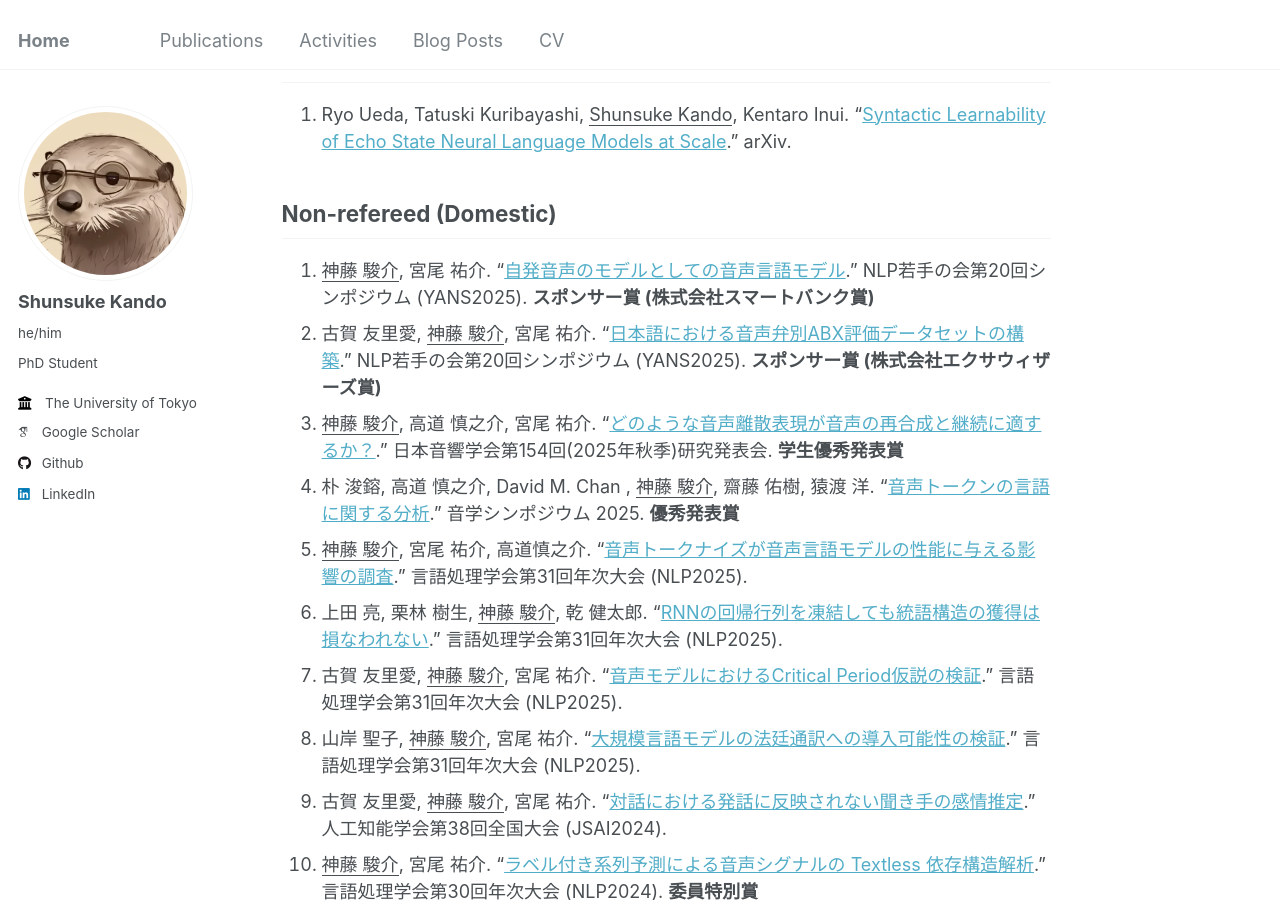
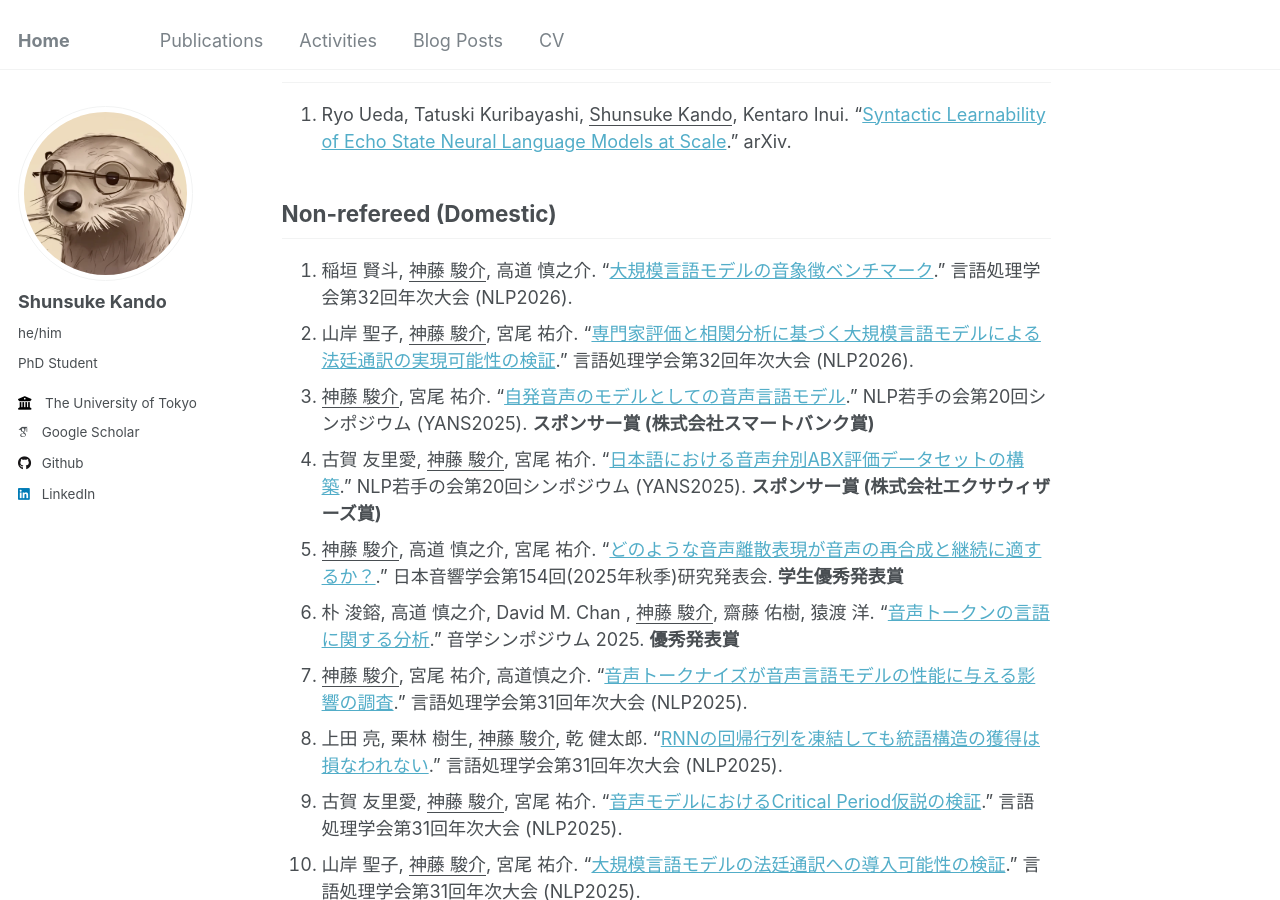
Before and after one commit to gifdog97/gifdog97.github.io, a Jekyll site: the page built from _pages/publications.md, in a window 1280 px wide and 900 px high, scrolled down 714 px. Built offline with Jekyll 4.4.1, drawn with Linux system fonts in a browser that asks for light colours; some web fonts are replaced.

Commit message:
add publication (nlp2026)

```diff
--- a/_pages/publications.md
+++ b/_pages/publications.md
@@ -19,6 +19,8 @@
 
 ## Non-refereed (Domestic)
 
+1. 稲垣 賢斗, <u>神藤 駿介</u>, 高道 慎之介. "[大規模言語モデルの音象徴ベンチマーク](https://www.anlp.jp/proceedings/annual_meeting/2026/pdf_dir/TS2-4.pdf)." 言語処理学会第32回年次大会 (NLP2026).
+1. 山岸 聖子, <u>神藤 駿介</u>, 宮尾 祐介. "[専門家評価と相関分析に基づく大規模言語モデルによる法廷通訳の実現可能性の検証](https://www.anlp.jp/proceedings/annual_meeting/2026/pdf_dir/TS3-4.pdf)." 言語処理学会第32回年次大会 (NLP2026).
 1. <u>神藤 駿介</u>, 宮尾 祐介. "[自発音声のモデルとしての音声言語モデル](https://yans.anlp.jp/entry/yans2025program)." NLP若手の会第20回シンポジウム (YANS2025). **スポンサー賞 (株式会社スマートバンク賞)**
 1. 古賀 友里愛, <u>神藤 駿介</u>, 宮尾 祐介. "[日本語における音声弁別ABX評価データセットの構築](https://yans.anlp.jp/entry/yans2025program)." NLP若手の会第20回シンポジウム (YANS2025). **スポンサー賞 (株式会社エクサウィザーズ賞)**
 1. <u>神藤 駿介</u>, 高道 慎之介, 宮尾 祐介. "[どのような音声離散表現が音声の再合成と継続に適するか？](https://acoustics.jp/cms/wp_asj/wp-content/uploads/009_2025autumn_program.pdf)." 日本音響学会第154回(2025年秋季)研究発表会. **学生優秀発表賞**
```
Also changed, not shown: 2 other files.
